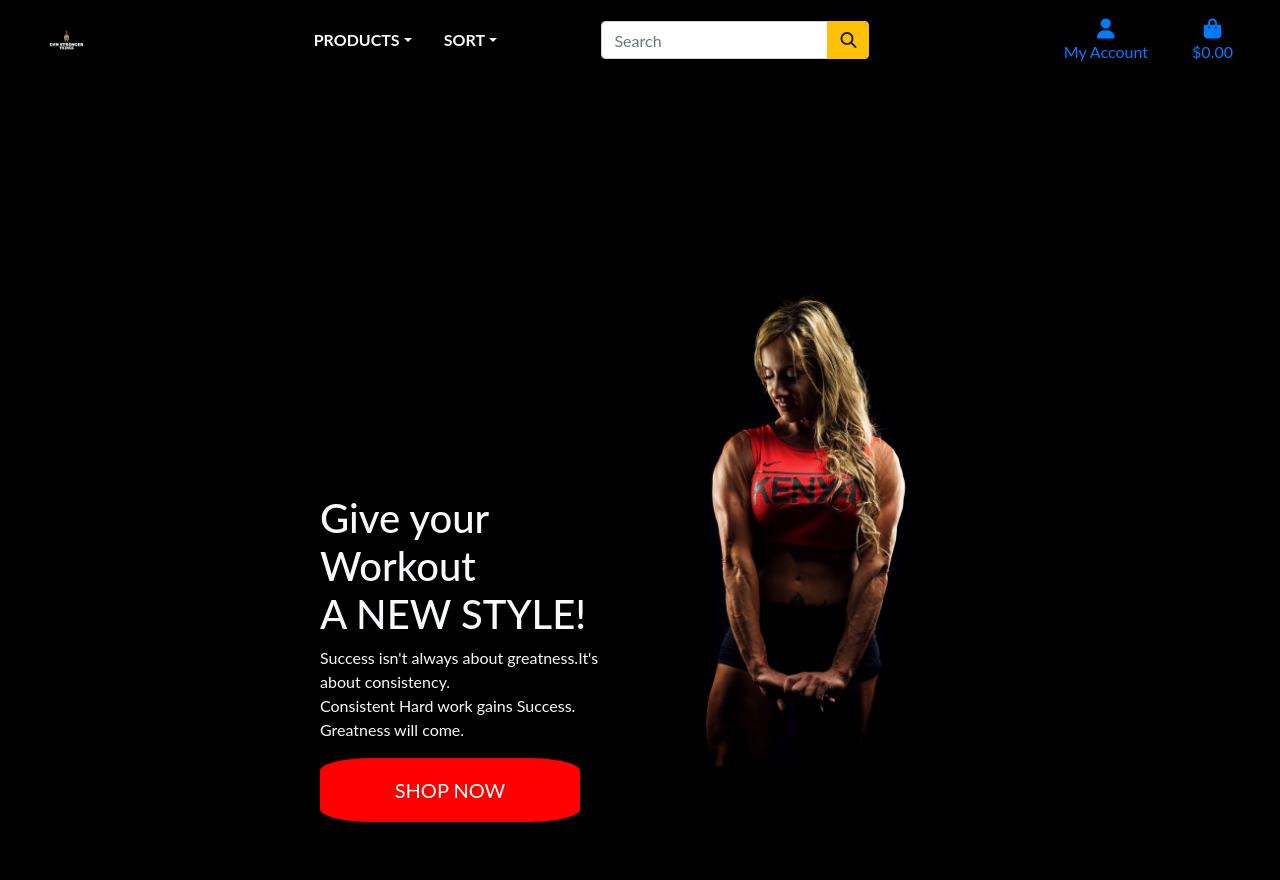
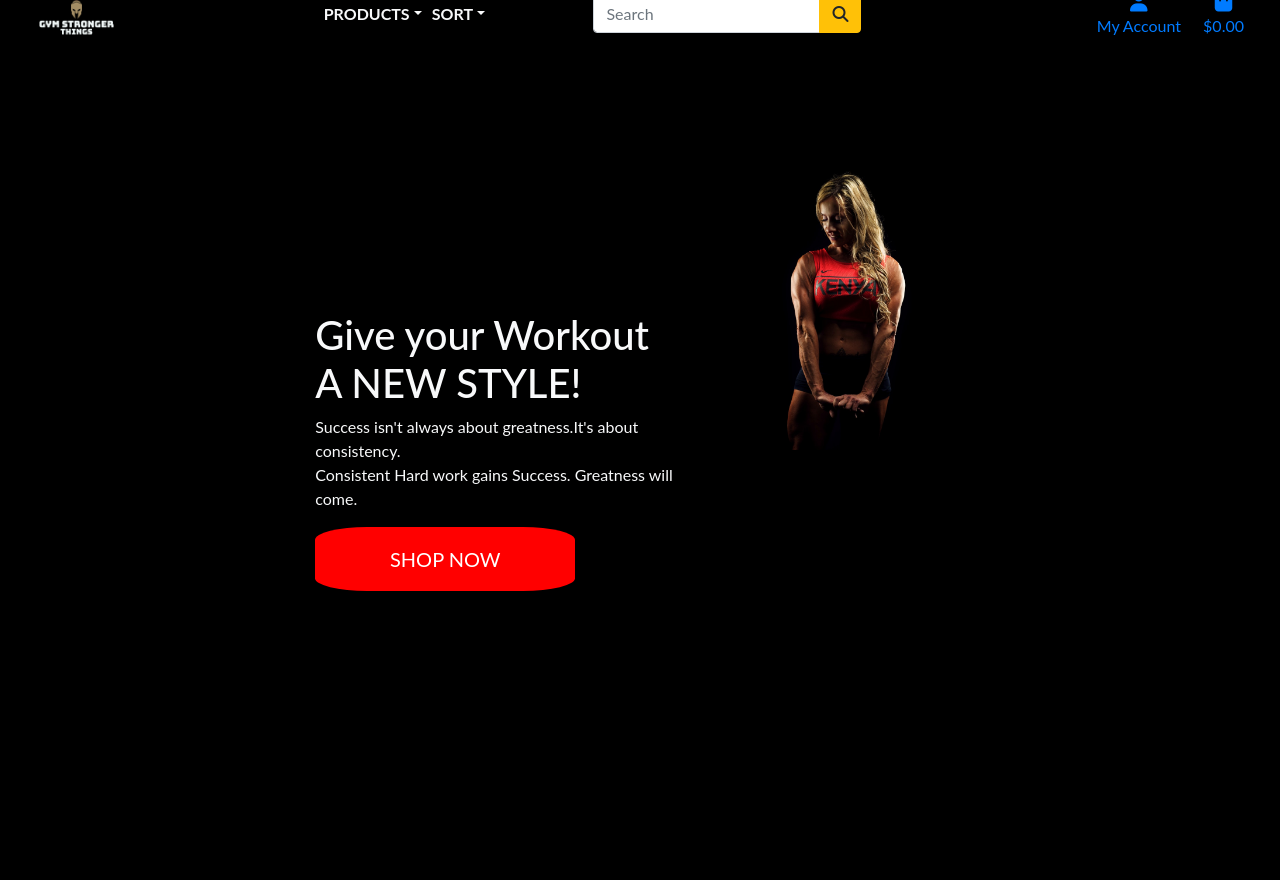
Before and after one commit to Pretro/gymstore, a Django app: page / in a window 1280 px wide. After the commit the page ends 591 px from the top, so only its background shows below. Run offline with Django 3.2, Linux system fonts and the light colour scheme; data comes from the database, SQL or seed files in the repository; data that the repository does not hold is empty; some libraries are stand-ins or nearby versions.

Commit message:
working with responsiveness

```diff
--- a/cart/urls.py
+++ b/cart/urls.py
@@ -3,7 +3,7 @@ from . import views
 
 urlpatterns = [
     path('', views.shopping_cart, name='cart'),
-    path('cart/add/<int:product_id>/<int:product_size>', views.add_cart_size, name='add_cart_size'),  # noqa:501
+    path('cart/add/<int:product_id>/<str:product_size>', views.add_cart_size, name='add_cart_size'),  # noqa:501
     path('cart/add/<int:product_id>', views.add_cart, name='add_cart'),
     path('cart', views.cart_detail, name='cart_detail'),
     path('cart/remove/<int:product_id>/<str:size>', views.cart_remove_size, name='cart_remove_size'),  # noqa:501
--- a/cart/views.py
+++ b/cart/views.py
@@ -21,7 +21,7 @@ def _cart_id(request):
 
 def add_cart_size(request, product_id, product_size):
     product = Product.objects.get(id=product_id)
-    product_size = ProductSize.objects.get(pk=product_size)
+    # product_size = ProductSize.objects.get(pk=product_size)
     print('size', product_size)
     try:
         cart = Cart.objects.get(cart_id=_cart_id(request))
@@ -31,7 +31,7 @@ def add_cart_size(request, product_id, product_size):
         )
         cart.save()
     try:
-        cart_item = CartItem.objects.get(product=product, cart=cart, size=product_size.name)  # noqa:501
+        cart_item = CartItem.objects.get(product=product, cart=cart, size=product_size)  # noqa:501
         if cart_item.quantity < cart_item.product.stock:
             cart_item.quantity += 1
         cart_item.save()
@@ -40,7 +40,7 @@ def add_cart_size(request, product_id, product_size):
             product=product,
             quantity=1,
             cart=cart,
-            size=product_size.name
+            size=product_size
         )
         cart_item.save()
 
--- a/checkout/templates/checkout/checkout.html
+++ b/checkout/templates/checkout/checkout.html
@@ -1,3 +1,4 @@
+
 {% extends "base.html" %}
 {% load static %}
 {% load cart_tools %}
@@ -7,7 +8,7 @@
 {% endblock %}
 
 {% block page_header %}
-    <div class="container header-container">
+    <div class="container header-container mt-1 pt-2">
         <div class="row">
             <div class="col"></div>
         </div>
--- a/home/templates/home/index.html
+++ b/home/templates/home/index.html
@@ -1,6 +1,5 @@
 	{% extends "base.html" %}
 {% load static %}
-
 {% block page_header %}
     <div class="container header-container">
         <div class="row">
@@ -8,18 +7,20 @@
         </div>
     </div>
 {% endblock %}
-
 {% block content %}
-    <div class="container h-100 w-100">
-        <div class="row  principal h-100 w-100">
-            <div class="col-8 indice ">
+    <div class=" h-80 w-100 content">
+        <div class="row  principal h-100 w-100 col-12 d-flex justify-content-center ">
+            <div class="col indice d-flex justify-content-center col-md-7 col-lg-9">
+                <div>
                     <h1 class="text-light">Give your Workout<br>A NEW STYLE!</h1>
-            <p class="text-light">Success isn't always about greatness.It's about consistency. <br>Consistent Hard work gains Success.
+                    <p class="text-light">Success isn't always about greatness.It's about consistency. <br>Consistent
+                        Hard work gains Success.
                         Greatness will come.</p>
                     <a href="{% url 'products' %}" class="shop-button btn btn-lg text-uppercase py-3">Shop Now</a>
                 </div>
-        <div class="col-6">
-            <img src="{{ MEDIA_URL }}pexels-patricia-hildebrandt.jpg" alt="patricia">
+            </div>
+            <div class="col-lg-3 col-md-5">
+                <img class="img-fluid imagenes" src="media/pexels-patricia-hildebrandt.jpg" alt="patricia">
             </div>
         </div>
     </div>
--- a/products/views.py
+++ b/products/views.py
@@ -80,6 +80,7 @@ def add_product(request):
             return redirect(reverse('product_detail', args=[product.id]))
         else:
             messages.error(request, 'Failed to add product. Please ensure the form is valid.')  # noqa:501
+    else:
         form = ProductForm()
 
     template = 'products/add_product.html'
--- a/static/css/style.css
+++ b/static/css/style.css
@@ -23,21 +24,24 @@ body {
 .shop-button {
     background: red;
     color: white;
-    min-width: 260px;
+    max-width: 260px;
     border-radius: 20%;
 }
 
 .indice {
     flex-basis: 50%;
     min-width: 300px;
-    margin: 200px 0 0 0;
-    padding: 50px 0 0 250px;
+    /*padding: 50px 0 0 250px;*/
 
+}
+.content {
+    margin-top:10vh;
+    padding-left: 15vw;
+    padding-right:15vw;
 }
 
 .col-6 img {
-    max-width: 60%;
-    padding: 50px 0;
+ min-width:50%;
 }
 
 .overlay {
@@ -51,10 +55,17 @@ body {
 }
 
 /*navbar*/
+.imagenes {
+    max-width: 100%;
+    height: auto;
+    margin-top: -140px;
+}
 
-
+.navegacion{
+    margin-top: -40px;
+}
 /*product detail section*/
-.logo-font{
+.product_title{
     font-size: 25px;
     text-transform: uppercase;
     letter-spacing: .2em;
@@ -232,56 +269,66 @@ label {
         left: 0;
         z-index: 1030;
     }
-
+    .shop-button {
+    background: red;
+    color: white;
+    min-width: 260px;
+    border-radius: 20%;
+}
     .header-container {
         padding-top: 164px;
     }
 }
 
-/* Product Form */
-
-.btn-file {
-    position: relative;
-    overflow: hidden;
-}
-
-.btn-file input[type="file"] {
-    position: absolute;
-    top: 0;
-    right: 0;
-    min-width: 100%;
-    min-height: 100%;
-    opacity: 0;
-    cursor: pointer;
-}
-
-.custom-checkbox .custom-control-label::before {
-    border-radius: 0;
-    border-color: #dc3545;
-}
-
-.custom-checkbox .custom-control-input:checked~.custom-control-label::before {
-    background-color: #dc3545;
-    border-color: #dc3545;
-    border-radius: 0;
-}
-
 
 /* Media Queries*/
-@media (min-width: 280px) and (max-width: 768px){
+@media (min-width: 280px) and (max-width: 768px) {
     .product_title {
         font-size: 10px;
     }
+
     .mt-3, .my-3 {
-    margin-top: -2rem!important;
-}
-    .product_description{
+        margin-top: -2rem !important;
+    }
+
+    .product_description {
         font-size: 10px;
     }
 
-  .product_text{
-    color: white;
-    font-size: 20px;
-}
+    .product_text {
+        color: white;
+        font-size: 20px;
+    }
+    .nav-last{
+        justify-content:center !important;
+        margin-top: 15px !important;
+        margin-left: 4px !important;
+    }
+    .logo-small{
+        max-width: 110px;
+
+    }
+    .main-nav{
+        justify-content:center !important;
+    }
+
+    .img-fluid{
+        visibility: hidden;
+    }
+
 
 }
+.logo-small{
+    max-width: 120px;
+    max-height: 80px;
+    margin-top: -7px;
+
+}
+.nav-link{
+        padding: 5px !important;
+
+    }
+.navbar-brand{
+    margin-right: 0px !important;
+    padding:0!important;
+}
--- a/templates/allauth/account/login.html
+++ b/templates/allauth/account/login.html
@@ -8,7 +8,7 @@
 {% block inner_content %}
 
 <hr>
-<h2 class="logo-font mb-4">{% trans "Sign In" %}</h2>
+<h2 class="logo-font mb-4 signin">{% trans "Sign In" %}</h2>
 <hr>
 
 {% get_providers as socialaccount_providers %}
@@ -31,7 +31,7 @@ for a {{ site_name }} account and sign in below:{% endblocktrans %}</p>
 {% include "socialaccount/snippets/login_extra.html" %}
 
 {% else %}
-<p>{% blocktrans %}If you have not created an account yet, then please
+<p class="signintext">{% blocktrans %}If you have not created an account yet, then please
 <a href="{{ signup_url }}">sign up</a> first.{% endblocktrans %}</p>
 {% endif %}
 
@@ -47,5 +47,4 @@ for a {{ site_name }} account and sign in below:{% endblocktrans %}</p>
     <a class="button secondaryAction" href="{% url 'account_reset_password' %}">{% trans "Forgot Password?" %}</a>
   </p>
 </form>
-
 {% endblock %}
--- a/templates/allauth/account/signup.html
+++ b/templates/allauth/account/signup.html
@@ -5,9 +5,9 @@
 {% block head_title %}{% trans "Signup" %}{% endblock %}
 
 {% block content %}
-<h1 class="text-white">{% trans "Sign Up" %}</h1>
+<h1 class="signups">{% trans "Sign Up" %}</h1>
 
-<p class="text-white">{% blocktrans %}Already have an account? Then please <a href="{{ login_url }}">sign in</a>.{% endblocktrans %}</p>
+<p class="signup_par">{% blocktrans %}Already have an account? Then please <a href="{{ login_url }}">sign in</a>.{% endblocktrans %}</p>
 
 <form class="signup" id="signup_form" method="post" action="{% url 'account_signup' %}">
   {% csrf_token %}
@@ -15,7 +15,7 @@
   {% if redirect_field_value %}
   <input type="hidden" name="{{ redirect_field_name }}" value="{{ redirect_field_value }}" />
   {% endif %}
-  <button type="submit">{% trans "Sign Up" %} &raquo;</button>
+  <button class="knapp" type="submit">{% trans "Sign Up" %} &raquo;</button>
 </form>
 
 {% endblock %}
--- a/templates/base.html
+++ b/templates/base.html
@@ -15,6 +15,8 @@
     <link rel="stylesheet" href="https://stackpath.bootstrapcdn.com/bootstrap/4.4.1/css/bootstrap.min.css"
         integrity="sha384-Vkoo8x4CGsO3+Hhxv8T/Q5PaXtkKtu6ug5TOeNV6gBiFeWPGFN9MuhOf23Q9Ifjh" crossorigin="anonymous">
     <link rel="stylesheet" href="{% static 'css/style.css' %}">
+    <link rel="stylesheet" href="{% static 'css/login.css' %}">
+
     {% endblock %}
 
     {% block extra_css %}
@@ -23,13 +25,11 @@
     {% block corejs %}
     <script src="https://kit.fontawesome.com/59b2be8ba7.js" crossorigin="anonymous"></script>
     <script src="https://code.jquery.com/jquery-3.6.0.min.js" integrity="sha256-/xUj+3OJU5yExlq6GSYGSHk7tPXikynS7ogEvDej/m4=" crossorigin="anonymous"></script>
-    <!--<script src="https://cdnjs.cloudflare.com/ajax/libs/popper.js/2.9.2/umd/popper.min.js"
-        integrity="sha512-2rNj2KJ+D8s1ceNasTIex6z4HWyOnEYLVC3FigGOmyQCZc2eBXKgOxQmo3oKLHyfcj53uz4QMsRCWNbLd32Q1g=="
-        crossorigin="anonymous"></script>-->
     <script src="https://cdn.jsdelivr.net/npm/popper.js@1.16.0/dist/umd/popper.min.js" integrity="sha384-Q6E9RHvbIyZFJoft+2mJbHaEWldlvI9IOYy5n3zV9zzTtmI3UksdQRVvoxMfooAo" crossorigin="anonymous"></script>
     <script src="https://stackpath.bootstrapcdn.com/bootstrap/4.4.1/js/bootstrap.min.js"
         integrity="sha384-wfSDF2E50Y2D1uUdj0O3uMBJnjuUD4Ih7YwaYd1iqfktj0Uod8GCExl3Og8ifwB6" crossorigin="anonymous">
     </script>
+
     <!--Stripe-->
     <script src="https://js.stripe.com/v3/"></script>
 
--- a/templates/includes/navbar.html
+++ b/templates/includes/navbar.html
@@ -1,6 +1,6 @@
-<nav class="navbar navbar-expand-md navbar-light bg-black">
+<nav class="navbar navbar-expand-md navbar-light bg-black navegacion">
     <a href="/" class="col sm-6 navbar-brand">
-        <img src="{{ MEDIA_URL }}logo.png" alt="logo"  class="col-6" style="max-width: 30%;" />
+        <img src="{{ MEDIA_URL }}logo.png" alt="logo"  class="col-6 logo" style="max-width: 40%;" />
     </a>
     <button type="button"  class="navbar-toggler bg-light" data-toggle="collapse" data-target="#nav" name="button">
         <span class="navbar-toggler-icon"></span>
```
Also changed, not shown: other parts of static/css/style.css (+47 -20 lines), cart/templates/cart/cart.html (+4 -5 lines), templates/allauth/account/logout.html (+3 -5 lines). Lines whose indentation alone changed are shown as unchanged.
